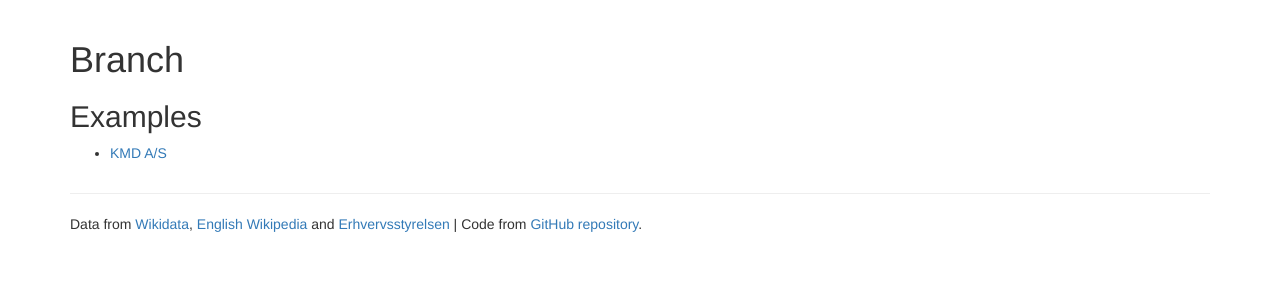
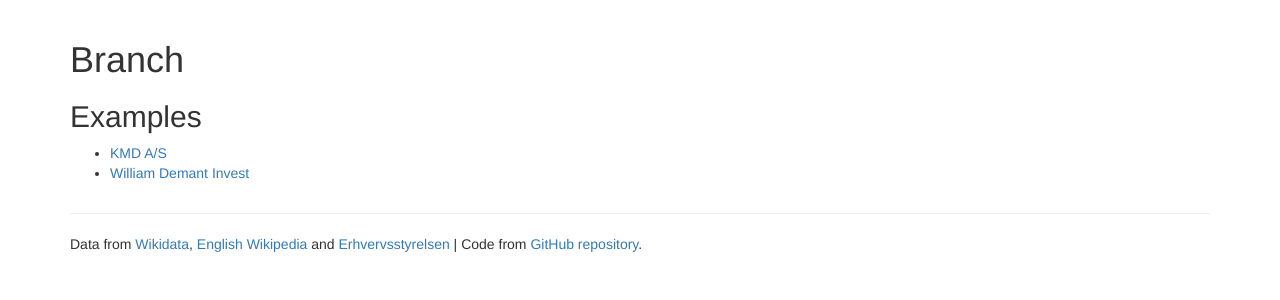
Before and after one commit to fnielsen/cvrminer, a Flask app: page /company/ in a window 1280 px wide. Shown: the part 50-350 px from the top of the page. Run offline with Flask 2, Linux system fonts and the light colour scheme; some libraries are stand-ins or nearby versions.

Commit message:
Add another example

```diff
--- a/cvrminer/app/templates/company_empty.html
+++ b/cvrminer/app/templates/company_empty.html
@@ -8,7 +8,8 @@
 <h2>Examples</h2>
 
 <ul>
-  <li><a href="Q3949497">KMD A/S</a>
+    <li><a href="Q3949497">KMD A/S</a></li>
+    <li><a href="Q27920050">William Demant Invest</a></li>
 </ul>
 
 
```
